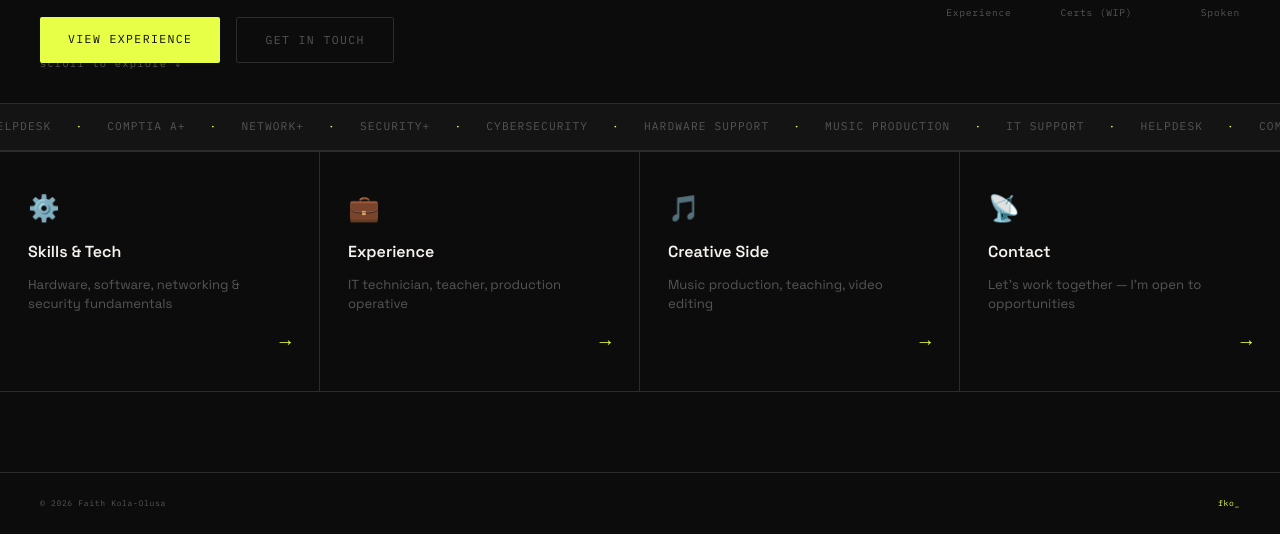
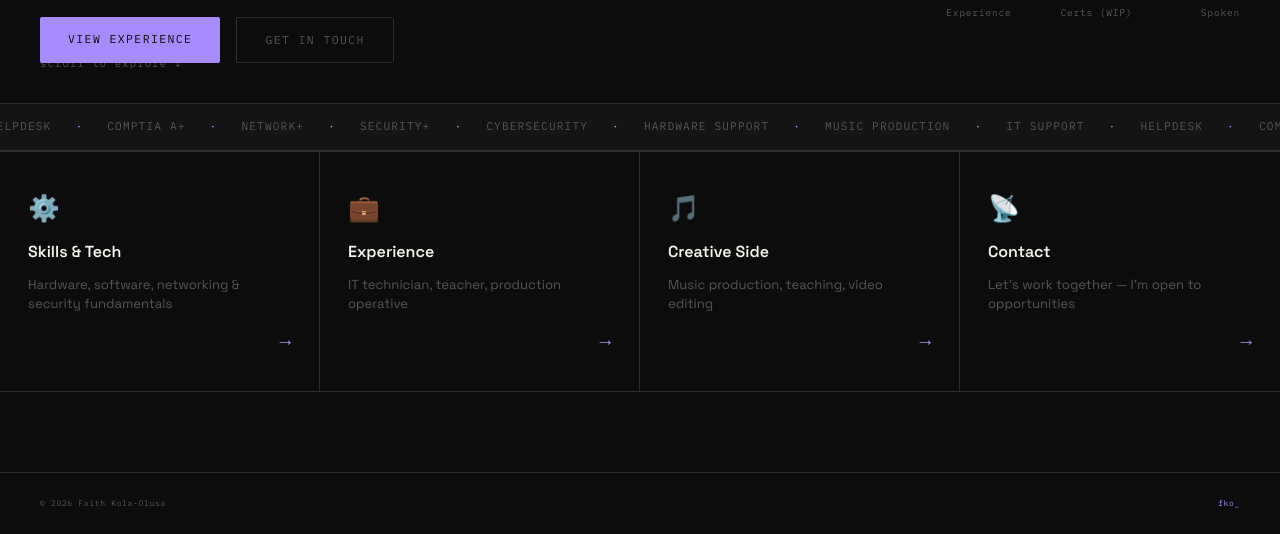
Before and after one commit to FaithsWrld/Shinn, a plain HTML site: page index.html in a window 1280 px wide. Shown: the part 708-1242 px from the top of the page. Drawn offline with Linux system fonts and the light colour scheme.

Commit message:
Change color scheme from yellow to purple

```diff
--- a/css/global.css
+++ b/css/global.css
@@ -10,8 +10,8 @@
   --border:   #2c2c2c;
   --white:    #f5f2ed;
   --muted:    #555;
-  --accent:   #e8ff47;      /* electric lime — ADHD energy */
-  --accent2:  #ff6b35;      /* orange pop */
+  --accent:   #a78bfa;      /* purple */
+  --accent2:  #c084fc;      /* lighter purple */
   --red:      #ff4444;
   --font-display: 'Bebas Neue', sans-serif;
   --font-body:    'Space Grotesk', sans-serif;
```
